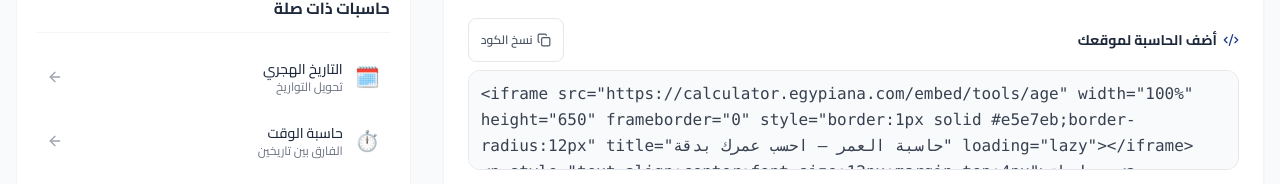
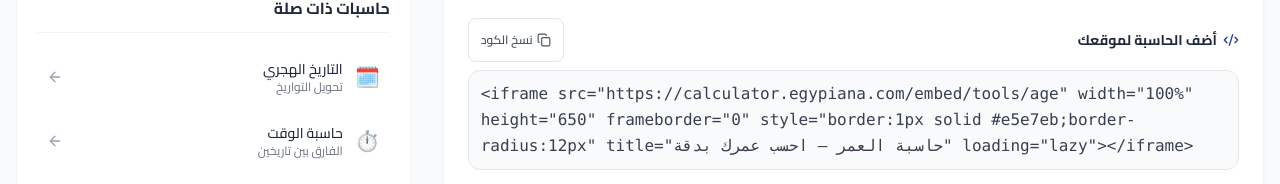
Before and after one commit to egypiana/egypiana-calculators, a Next.js app: page /tools/age in a window 1280 px wide. Shown: the part 600-784 px from the top of the page. Built offline with nearby package versions, Linux system fonts and the light colour scheme.

Commit message:
Fix embed attribution: keep link inside iframe only, remove from embed code string

```diff
--- a/app/embed/[...path]/page.tsx
+++ b/app/embed/[...path]/page.tsx
@@ -53,6 +53,17 @@
     <div className="min-h-screen bg-gray-50 dark:bg-gray-900 p-4 flex items-start justify-center">
       <div className="w-full max-w-2xl bg-white dark:bg-[#1E293B] rounded-2xl border border-gray-100 dark:border-gray-700 p-5 shadow-sm">
         <Calculator />
+        <p className="mt-4 pt-3 border-t border-gray-100 dark:border-gray-700 text-center text-xs text-gray-400 dark:text-gray-500">
+          بواسطة{" "}
+          <a
+            href="https://calculator.egypiana.com"
+            target="_blank"
+            rel="noopener noreferrer"
+            className="text-[#1E3A8A] dark:text-blue-400 hover:underline"
+          >
+            حاسبات إيجيبيانا
+          </a>
+        </p>
       </div>
     </div>
   );
--- a/components/shared/EmbedCode.tsx
+++ b/components/shared/EmbedCode.tsx
@@ -23,9 +23,7 @@
 
   const embedCode =
     `<iframe src="${embedSrc}" width="100%" height="${height}" frameborder="0" ` +
-    `style="border:1px solid #e5e7eb;border-radius:12px" title="${title}" loading="lazy"></iframe>\n` +
-    `<p style="text-align:center;font-size:12px;margin-top:4px">` +
-    `بواسطة <a href="${url}" target="_blank" rel="noopener noreferrer">حاسبات إيجيبيانا</a></p>`;
+    `style="border:1px solid #e5e7eb;border-radius:12px" title="${title}" loading="lazy"></iframe>`;
 
   const handleCopy = () => {
     // Select the textarea first — most reliable cross-browser method
```
